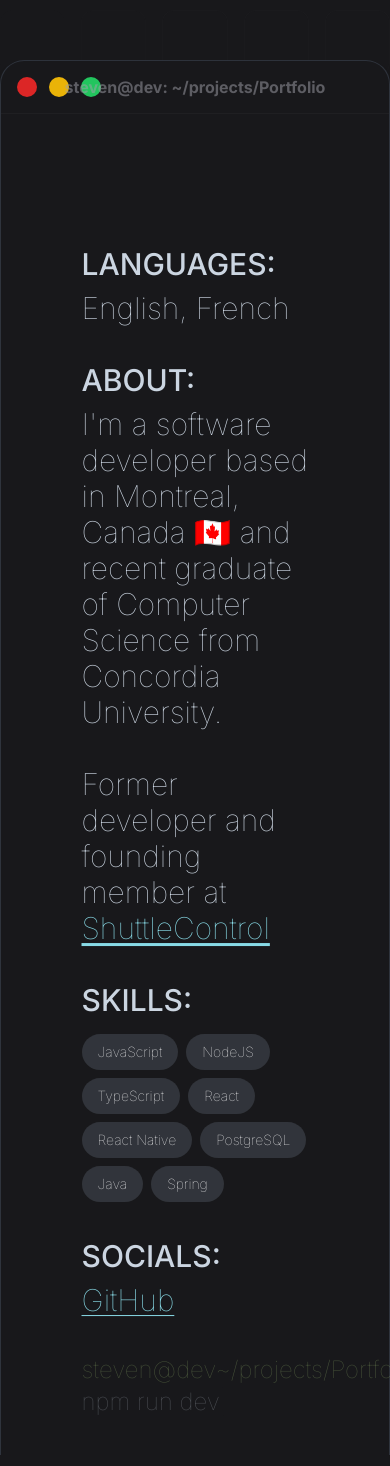
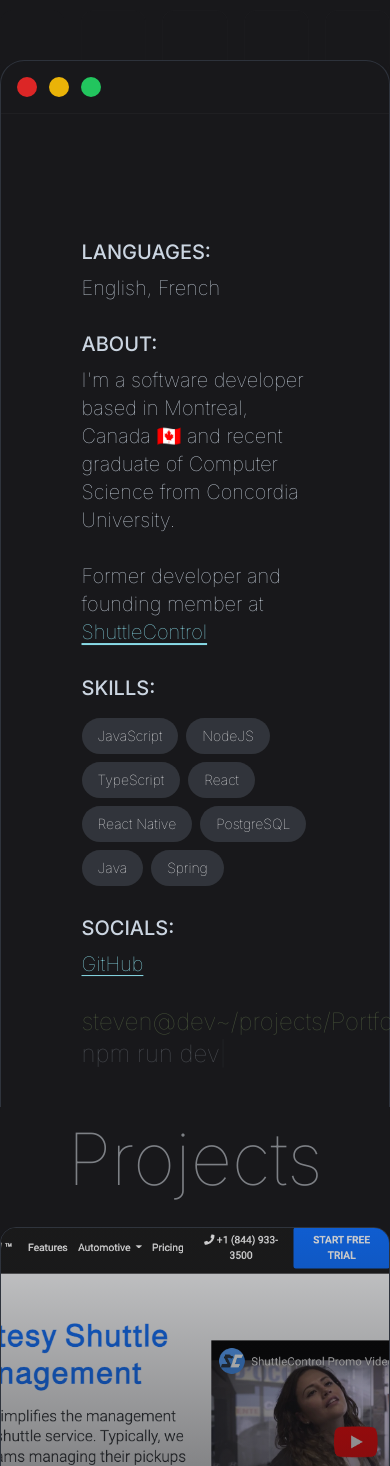
Before and after one commit to DamnStraight/website, a Next.js app: page / in a window 390 px wide. Shown: the part 534-2000 px from the top of the page. Built offline with nearby package versions, Linux system fonts and the light colour scheme.

Commit message:
Style fixes for mobile devices

```diff
--- a/components/ApplicationWindow.tsx
+++ b/components/ApplicationWindow.tsx
@@ -21,7 +21,7 @@ const classes = {
   `,
   titleContent: `
     absolute h-fit w-full
-    flex items-center justify-center
+    hidden md:flex items-center justify-center
     font-bold text-zinc-400 opacity-50
   `,
 };
--- a/views/About/About.tsx
+++ b/views/About/About.tsx
@@ -10,7 +10,8 @@ const classes = {
   `,
   aboutContent: `
     w-3/4 rounded-lg p-8
-    text-3xl text-slate-300 decoration-1 underline-offset-4
+    text-slate-300 decoration-1 underline-offset-4
+    text-xl md:text-2xl lg:text-3xl
   `,
   photoWindowWrapper: `
     z-20 absolute right-0 top-[-190px] lg:top-[-140px] h-[375px] w-1/3
--- a/views/Projects/Projects.tsx
+++ b/views/Projects/Projects.tsx
@@ -61,11 +61,11 @@ const Projects = () => {
   return (
     <section id="projects" className="container relative mx-auto bg-zinc-900">
       <div>
-        <h1 className="py-2 text-center text-7xl font-thin text-slate-200/50">
+        <h1 className="pt-4 pb-8 text-center text-7xl font-thin text-slate-200/50 md:py-4">
           Projects
         </h1>
       </div>
-      <div className="relative z-[0] grid w-full grid-cols-1 items-center gap-8 p-24 lg:grid-cols-2">
+      <div className="relative z-[0] grid w-full grid-cols-1 items-center gap-8 p-0 md:p-24 lg:grid-cols-2">
         {displayProjects.map((item, index) => (
           <ProjectCard key={`${index}-${item.title}`} project={item} />
         ))}
```
